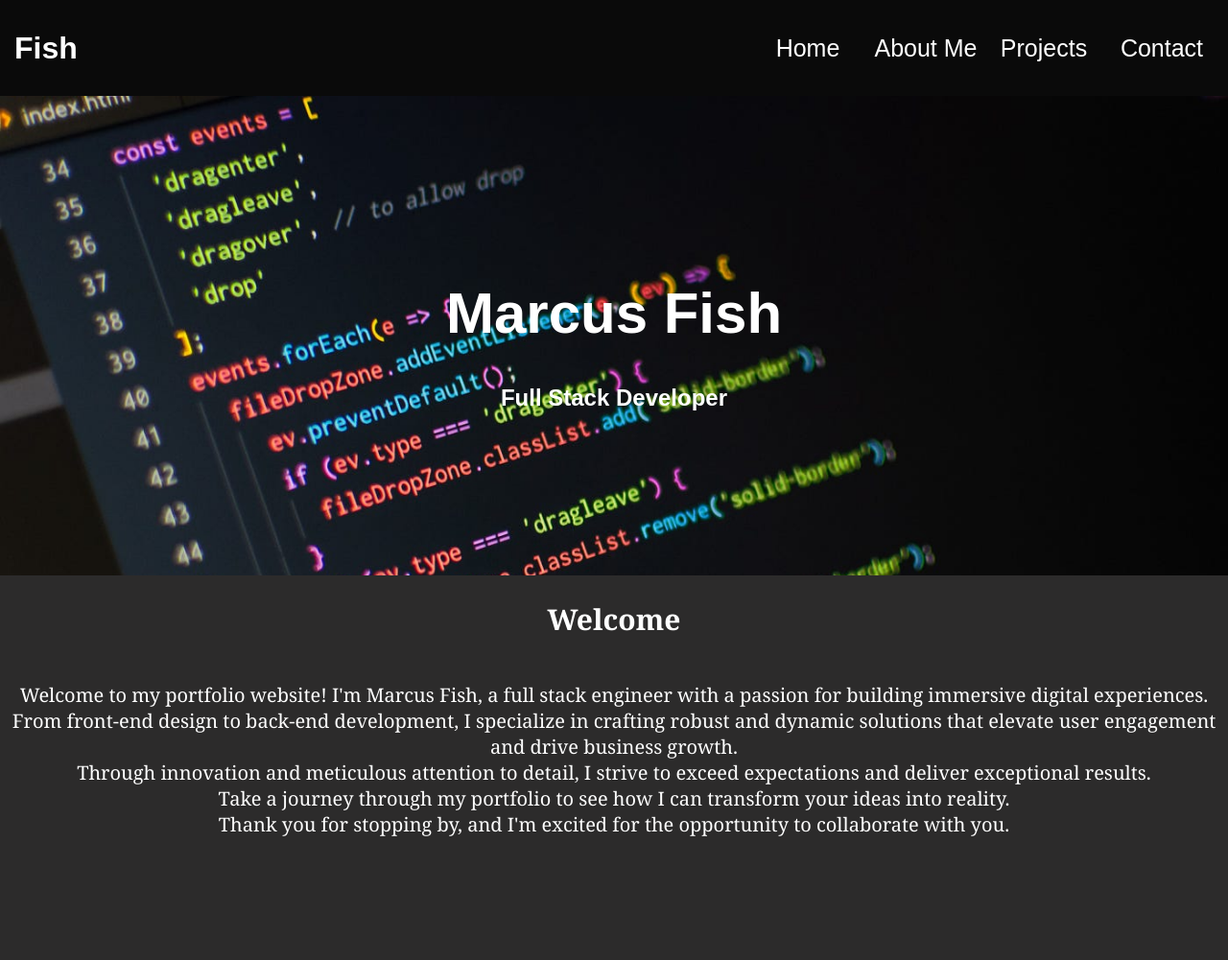
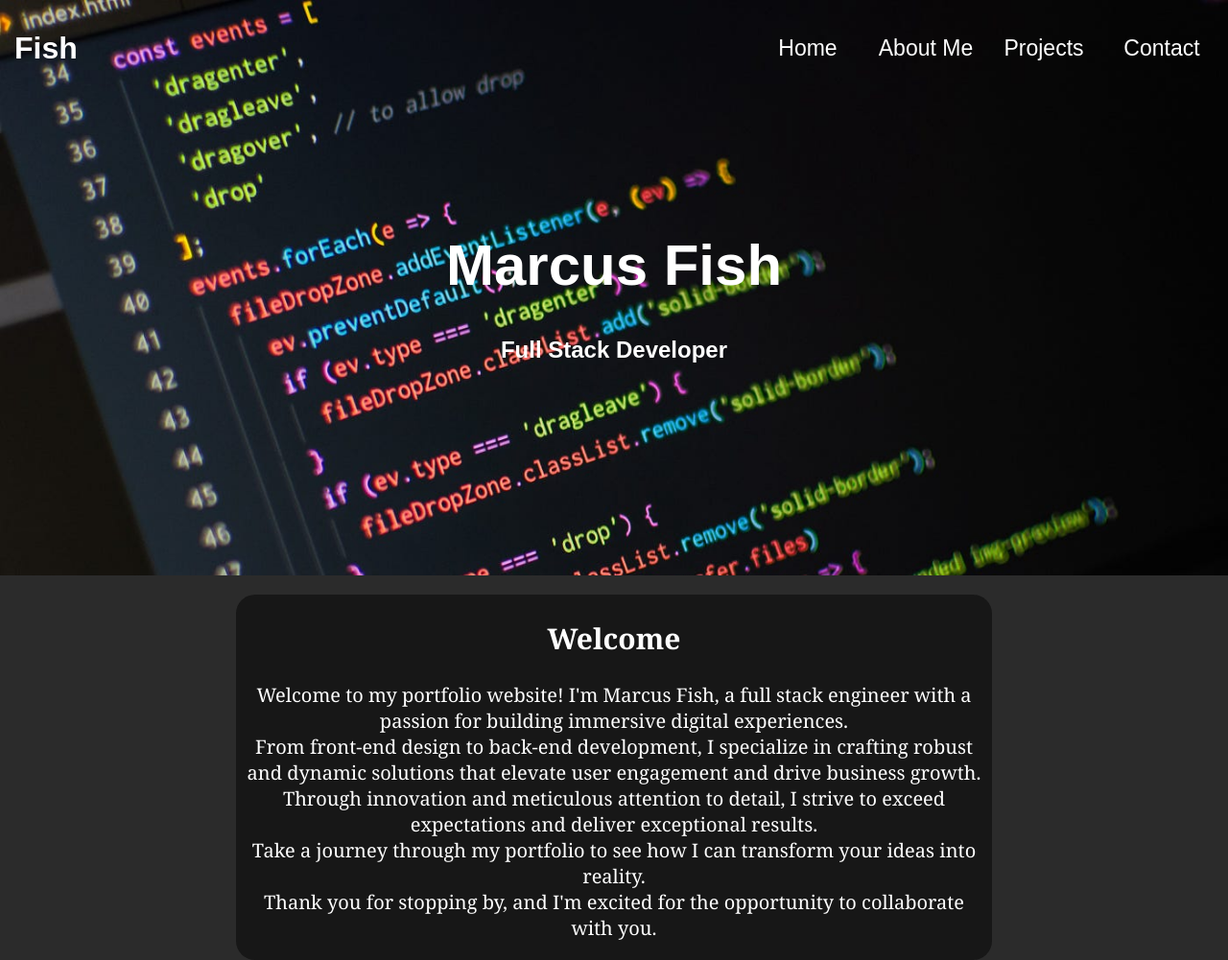
Before and after one commit to fishmarcus/portfolioWebsiteCodecademy, a plain HTML site: page index.html in a window 1280 px wide. Shown: the whole page at 96% size. Before the commit the page ends 893 px from the top, so only its background shows below. Drawn offline with Linux system fonts and the light colour scheme.

Commit message:
added new header style with javascript scroll

```diff
--- a/css/style.css
+++ b/css/style.css
@@ -1,5 +1,5 @@
 body {
-    background-color: rgb(44, 43, 43);
+    background-color: rgb(43, 43, 43);
     padding: 0%;
     margin: 0%;
 }
@@ -8,7 +8,7 @@ body {
 /* Header and Nav */
 
 header {
-    background-color: rgb(10, 10, 10);
+    background-color: rgba(10, 10, 10, 0);
     color: white;
     position: sticky;
     top: 0;
@@ -18,6 +18,12 @@ header {
     justify-content: space-between;
     align-items: center;
     font-family: Arial, Helvetica, sans-serif;
+    z-index: 1;
+    transition: all 0.4s;
+}
+
+.scrolled {
+    background-color: rgba(10, 10, 10, 0.993);
 }
 
 header h1 {
@@ -57,7 +63,7 @@ nav ul li:hover {
 
 nav ul li a{
     color: white;
-    font-size: 25px;
+    font-size: 23px;
     text-decoration: none;
     width: 100%;
     display: flex;
@@ -71,13 +77,16 @@ nav ul li a{
     background-image: url(/media/background.jpg);
     background-size: cover;
     width: 100%;
-    height: 500px;
+    height: 600px;
+    position: absolute;
+    top: 0;
     display: flex;
     align-items: center;
     justify-content: center;
     color: white;
     text-align: center;
     font-family: Arial, Helvetica, sans-serif;
+    z-index: index 0;;
 }
 
 .title h1 {
@@ -91,7 +100,17 @@ nav ul li a{
     color: white;
     font-family: Cambria, Cochin, Georgia, Times, 'Times New Roman', serif;
     display: flex;
-    display: grid;
+    align-items: center;
+    justify-content: space-around;
+    margin-top: 500px;
+}
+
+.Welcome div {
+    background-color: rgba(10, 10, 10, 0.61);
+    width: 60%;
+    padding: 0px 10px;
+    margin-top: 20px;
+    border-radius: 20px;
 }
 
 .Welcome h2 {
--- a/index.html
+++ b/index.html
@@ -26,6 +26,7 @@
             </div>
         </div>
         <div class="Welcome">
+            <div>
                 <h2>Welcome</h2>
                 <p>Welcome to my portfolio website! I'm Marcus Fish, a full stack engineer with a passion for building immersive digital experiences.<br>
                     From front-end design to back-end development, I specialize in crafting robust and dynamic solutions that elevate user engagement and drive business growth.<br>
@@ -34,6 +35,8 @@
                     Thank you for stopping by, and I'm excited for the opportunity to collaborate with you.
                 </p>
             </div>
+        </div>
+        <script src="scripts/script.js"></script>
     </main>
 </body>
 </html>
--- a/scripts/script.js
+++ b/scripts/script.js
@@ -0,0 +1,9 @@
+let header = document.querySelector('header');
+
+window.addEventListener('scroll', () => {
+    if(window.scrollY > 500) {
+        header.classList.add('scrolled');
+    } else {
+        header.classList.remove('scrolled');
+    }
+});
```
Lines whose indentation alone changed are shown as unchanged.
